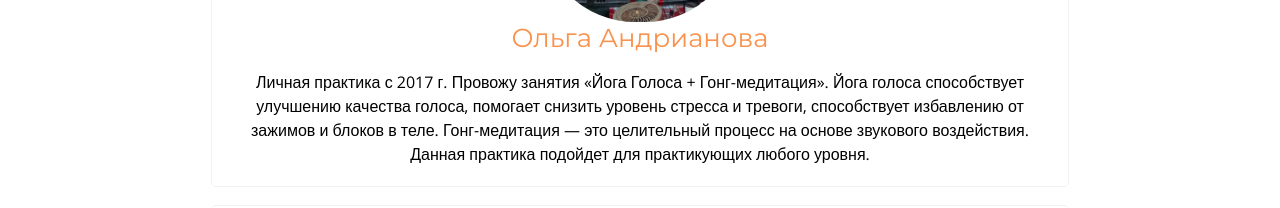
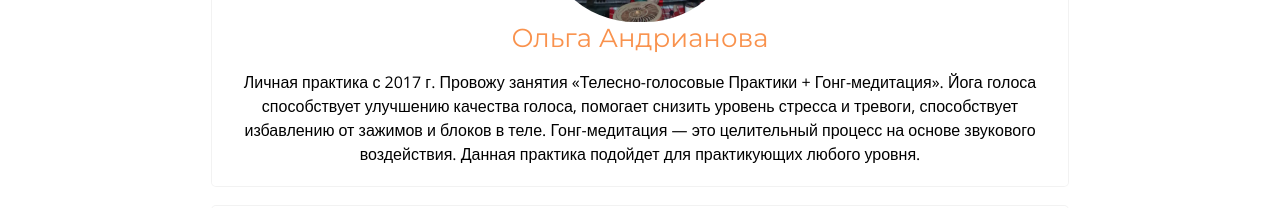
Before and after one commit to walborn/yogaclubom, a Next.js app: page /masters in a window 1280 px wide. Shown: the part 349-557 px from the top of the page. Built offline with nearby package versions, Linux system fonts and the light colour scheme; no server answers.

Commit message:
08.04.26-1

```diff
--- a/app/masters/masters.ts
+++ b/app/masters/masters.ts
@@ -8,7 +8,7 @@ export const masters: [string, Master][] = [
     'olga_andrianova',
     {
       name: 'Ольга Андрианова',
-      description: 'Личная практика с 2017 г. Провожу занятия «Йога Голоса + Гонг-медитация». Йога голоса способствует улучшению качества голоса, помогает снизить уровень стресса и тревоги, способствует избавлению от зажимов и блоков в теле. Гонг-медитация — это целительный процесс на основе звукового воздействия. Данная практика подойдет для практикующих любого уровня.',
+      description: 'Личная практика с 2017 г. Провожу занятия «Телесно-голосовые Практики + Гонг-медитация». Йога голоса способствует улучшению качества голоса, помогает снизить уровень стресса и тревоги, способствует избавлению от зажимов и блоков в теле. Гонг-медитация — это целительный процесс на основе звукового воздействия. Данная практика подойдет для практикующих любого уровня.',
     },
   ], [
     'kseniya_kuznetsova',
```
